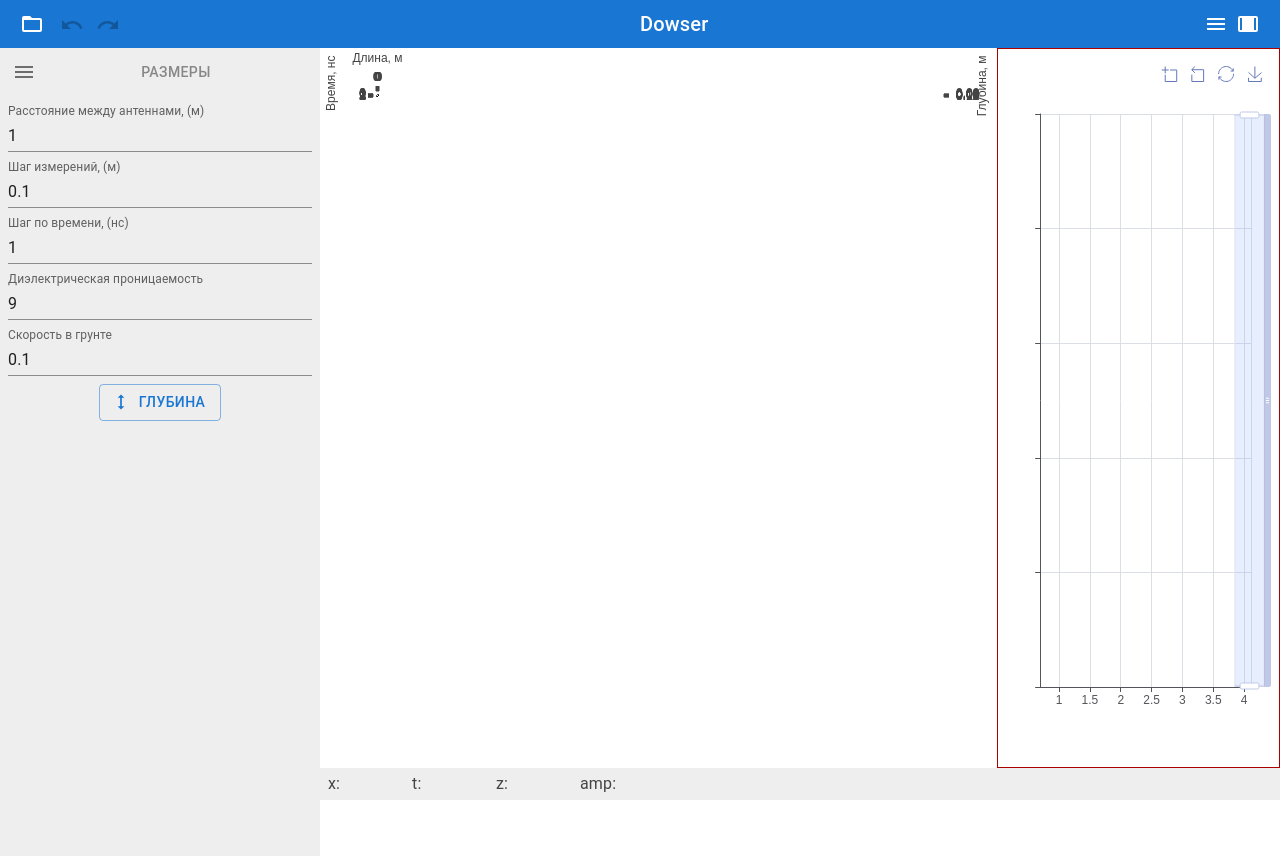
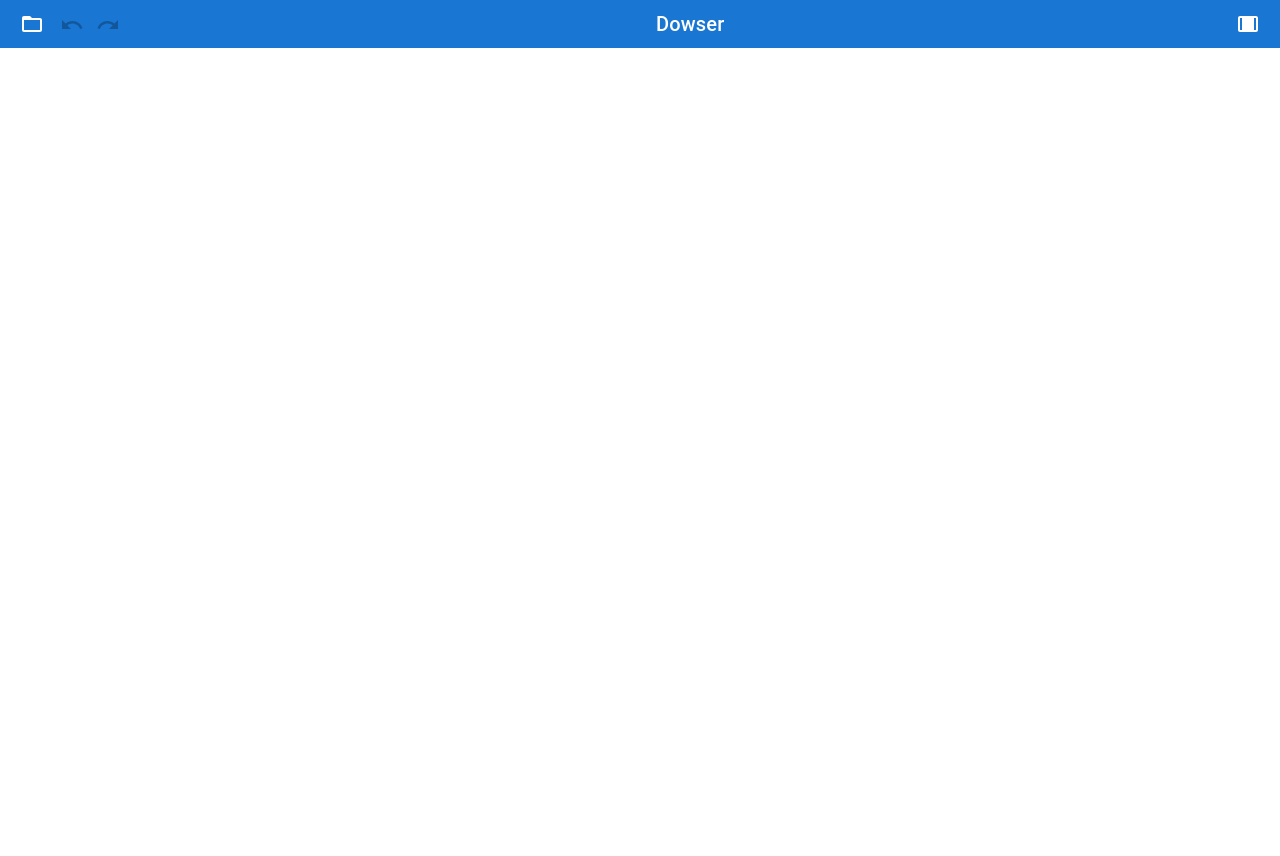
Before and after one commit to teodorro/dowser, a React (Vite) app: page / in a window 1280 px wide. After the commit the page ends 800 px from the top, so only its background shows below. Built offline with nearby package versions, Linux system fonts and the light colour scheme; what react-plotly.js would draw is missing.

Commit message:
style: UI tuning

```diff
--- a/src/App.tsx
+++ b/src/App.tsx
@@ -8,10 +8,13 @@ import ErrorNotification from './components/ErrorNotification';
 import BscanFft from './features/BscanFft';
 import BscanCanvas from './features/BScanCanvas';
 import StatusBar from './features/StatusBar';
+import useBscanStore from './stores/bscan-store';
 
 function App() {
   const ascanHidden = useUiStore.use.ascanHidden();
   const fftMode = useUiStore.use.fftMode();
+
+  const isDataLoaded = useBscanStore.use.bscanFullAmp().length > 0;
 
   return (
     <Box
@@ -35,7 +38,7 @@ function App() {
           background: '#fff',
         }}
       >
-        <Settings></Settings>
+        {isDataLoaded && <Settings></Settings>}
         {/* {!fftMode && <Bscan rotated={true}></Bscan>} */}
         {/* <Box sx={{ display: 'flex', flexDirection: 'column', height: '100%' }}>
           {!fftMode && <BscanCanvas></BscanCanvas>}
@@ -43,6 +46,7 @@ function App() {
         </Box>
         {fftMode && <BscanFft rotated={true}></BscanFft>}
         {!ascanHidden && <Ascan></Ascan>} */}
+        {isDataLoaded && (
           <Box
             sx={{
               display: 'flex',
@@ -64,6 +68,7 @@ function App() {
             </Box>
             <StatusBar></StatusBar>
           </Box>
+        )}
       </Box>
       <Box
         sx={{
--- a/src/features/Ascan.tsx
+++ b/src/features/Ascan.tsx
@@ -142,8 +142,7 @@ export default function Ascan() {
         height: '100%',
         overflowX: 'auto',
         overflowY: 'hidden',
-        borderLeft: '2px solid #444',
-        border: '1px solid #a00',
+        borderLeft: '1px solid #444',
       }}
     >
       <ReactEChartsCore
--- a/src/features/BScan.tsx
+++ /dev/null
@@ -1,193 +0,0 @@
-import { useEffect, useLayoutEffect, useMemo, useRef, useState } from 'react';
-import createPlotlyComponent from 'react-plotly.js/factory';
-import Plotly from 'plotly.js-dist-min';
-const Plot = createPlotlyComponent(Plotly);
-import useBscanStore from '../stores/bscan-store';
-import useDataProcessorStore from '../stores/data-processor-store';
-import useVisualSettingsStore from '../stores/visual-settings-store';
-import { logAmplitude } from '../processing/visual-processing/log-amplitude';
-
-const transpose = <T,>(m: T[][]): T[][] =>
-  m.length
-    ? Array.from({ length: m[0].length }, (_, c) => m.map((r) => r[c]))
-    : [];
-
-export default function Bscan({ rotated = false }: { rotated?: boolean }) {
-  const m = { t: 36, r: 12, b: 36, l: 56 };
-
-  const bscan = useBscanStore.use.bscan();
-  const bscanToShow = useBscanStore.use.bscanToShow();
-  const bscanFullAmp = useBscanStore.use.bscanFullAmp();
-  const dx = useBscanStore.use.dx();
-  const dt = useBscanStore.use.dt();
-  const velocity = useBscanStore.use.velocity();
-  const selectedYAxis = useBscanStore.use.selectedYAxis();
-
-  const setBscan = useBscanStore.use.setBscan();
-  const setBscanToShow = useBscanStore.use.setBscanToShow();
-  const setAscanInd = useBscanStore.use.setIndexAscan();
-
-  const logAmplitudeSelected =
-    useVisualSettingsStore.use.logAmplitudeSelected();
-
-  const operations = useDataProcessorStore.use.operations();
-
-  const z = useMemo(
-    () => (rotated ? transpose(bscanToShow) : bscanToShow),
-    [bscanToShow, rotated],
-  );
-
-  const hostRef = useRef<HTMLDivElement>(null);
-  const [hostH, setHostH] = useState(400);
-  const [yTickVals, setYTickVals] = useState<number[]>([]);
-  const [yTickText, setYTickText] = useState<string[]>([]);
-
-  const rows = z.length || 0;
-  const cols = rows ? z[0].length : 0;
-  const cellPx = rows ? (hostH - m.t - m.b) / rows : 8;
-
-  useLayoutEffect(() => {
-    if (!hostRef.current) return;
-    const ro = new ResizeObserver(([entry]) => {
-      const h = Math.max(120, Math.floor(entry.contentRect.height));
-      setHostH(h);
-    });
-    ro.observe(hostRef.current);
-    return () => ro.disconnect();
-  }, []);
-
-  const plotW = Math.max(200, Math.floor(cellPx * cols + m.l + m.r));
-  const plotH = hostH;
-
-  const x = useMemo(() => Array.from({ length: cols }, (_, i) => i), [cols]);
-  const y = useMemo(() => Array.from({ length: rows }, (_, i) => i), [rows]);
-
-  const everyX = 10;
-  const xTickVals = [];
-  const xTickText = [];
-  for (let i = 0; i < cols; i += everyX) {
-    xTickVals.push(i);
-    xTickText.push((i * dx).toFixed(0));
-  }
-
-  useEffect(() => {
-    const vals: number[] = [];
-    const text: string[] = [];
-    if (selectedYAxis === 'time') {
-      for (let i = 0; i < rows; i += 10) {
-        const val = Number.parseFloat((i * dt).toFixed(1));
-        vals.push(i);
-        text.push(val.toString());
-      }
-      setYTickVals(vals);
-      setYTickText(text);
-    } else if (selectedYAxis === 'depth') {
-      for (let d = 0; ; d += 1) {
-        const i = Number.parseFloat((d / dt / velocity).toFixed(0));
-        if (vals.every((x) => x !== i && x + 9 < i)) {
-          vals.push(i);
-          text.push(d.toString());
-        }
-        if (i > rows) break;
-      }
-      setYTickVals(vals);
-      setYTickText(text);
-    }
-  }, [bscanToShow, selectedYAxis, velocity, dt]);
-
-  useEffect(() => {
-    const data = bscanFullAmp;
-    setBscan(data);
-  }, [bscanFullAmp, operations]);
-
-  useEffect(() => {
-    let data = bscan;
-    if (logAmplitudeSelected) {
-      data = logAmplitude(data);
-    }
-    setBscanToShow(data);
-  }, [bscan, logAmplitudeSelected]);
-
-  const onHover = (event: Readonly<Plotly.PlotHoverEvent>) => {
-    const inds = event.xvals;
-    if (inds != null && inds.length > 0) {
-      let ind = Number.parseInt((inds[0] as number).toFixed(0));
-      ind = Math.max(0, ind);
-      ind = Math.min(ind, bscanToShow.length - 1);
-      setAscanInd(ind);
-    }
-  };
-
-  return (
-    <div
-      ref={hostRef}
-      style={{
-        width: '100%',
-        height: '100%',
-        overflowX: 'auto',
-        overflowY: 'hidden',
-      }}
-    >
-      <div
-        style={{
-          width: plotW,
-          height: plotH,
-        }}
-      >
-        <Plot
-          data={[
-            {
-              type: 'heatmap',
-              z,
-              x,
-              y,
-              colorscale: 'Jet',
-              showscale: false,
-              zsmooth: false,
-            } as Partial<Plotly.PlotData>,
-          ]}
-          layout={{
-            width: plotW,
-            // width: Math.max(plotW, hostRef.current?.clientWidth),
-            height: plotH,
-            dragmode: 'pan',
-            margin: m,
-            xaxis: {
-              domain: [0, 1],
-              side: 'top',
-              scaleanchor: 'y',
-              scaleratio: 1,
-              constrain: 'domain',
-              title: { text: rotated ? 'Длина' : 'Время', standoff: 8 },
-              // optional: start from the leftmost visible “viewport” equal to host width
-              // range: [0, Math.ceil((plotW - m.l - m.r) / cellPx)],
-              tickmode: 'array',
-              tickvals: xTickVals,
-              ticktext: xTickText,
-            },
-            yaxis: {
-              domain: [0, 1],
-              autorange: 'reversed',
-              constrain: 'domain',
-              ticks: 'outside',
-              title: { text: rotated ? 'Время' : 'Глубина', standoff: 8 },
-              tickmode: 'array',
-              tickvals: yTickVals,
-              ticktext: yTickText,
-            },
-            uirevision: 'keep',
-          }}
-          config={{
-            scrollZoom: true,
-            doubleClick: false,
-            displayModeBar: true,
-            modeBarButtonsToRemove: ['zoom2d', 'select2d', 'lasso2d'],
-          }}
-          style={{ width: '100%', height: '100%' }}
-          useResizeHandler={false}
-          onHover={onHover}
-        />
-      </div>
-    </div>
-  );
-}
--- a/src/features/BScanCanvas.tsx
+++ b/src/features/BScanCanvas.tsx
@@ -27,6 +27,7 @@ export default function BscanCanvas() {
   const operations = useDataProcessorStore.use.operations();
 
   const canvasRef = useRef<HTMLCanvasElement | null>(null);
+  const redrawRef = useRef<() => void>(() => {});
 
   const [scale, setScale] = useState(1);
   const [tx, setTx] = useState(0);
@@ -66,6 +67,14 @@ export default function BscanCanvas() {
   const lut = useMemo(() => {
     return getPalette(selectedPalette);
   }, [selectedPalette]);
+
+  useEffect(() => {
+    const canvas = canvasRef.current;
+    if (!canvas) return;
+    const ro = new ResizeObserver(() => redrawRef.current());
+    ro.observe(canvas);
+    return () => ro.disconnect();
+  }, []);
 
   useEffect(() => {
     const data = bscanFullAmp;
@@ -116,11 +125,25 @@ export default function BscanCanvas() {
 
       let min = valueRange?.min ?? Infinity;
       let max = valueRange?.max ?? -Infinity;
+      // if (!valueRange) {
+      //   for (let y = 0; y < rows; y++) {
+      //     const row = bscanToShow[y];
+      //     for (let x = 0; x < cols; x++) {
+      //       const v = row[x];
+      //       if (v < min) min = v;
+      //       if (v > max) max = v;
+      //     }
+      //   }
+      //   if (!Number.isFinite(min) || !Number.isFinite(max) || min === max) {
+      //     min = 0;
+      //     max = 1;
+      //   }
+      // }
       if (!valueRange) {
-        for (let y = 0; y < rows; y++) {
-          const row = bscanToShow[y];
-          for (let x = 0; x < cols; x++) {
-            const v = row[x];
+        for (let y = 0; y < cols; y++) {
+          const col = bscanToShow[y];
+          for (let x = 0; x < rows; x++) {
+            const v = col[x];
             if (v < min) min = v;
             if (v > max) max = v;
           }
@@ -305,6 +328,8 @@ export default function BscanCanvas() {
 
     drawRulers(ctx);
   };
+
+  redrawRef.current = redraw;
 
   const getBscanIndexFromMouse = (e: MouseEvent) => {
     const canvas = canvasRef.current;
--- a/src/features/GprToolbar.tsx
+++ b/src/features/GprToolbar.tsx
@@ -6,7 +6,7 @@ import {
   Toolbar,
   Typography,
 } from '@mui/material';
-import { FolderOpen, Menu, WidthNormal, WidthWide } from '@mui/icons-material';
+import { FolderOpen, WidthNormal, WidthWide } from '@mui/icons-material';
 import UndoRedo from './UndoRedo';
 import { loadDataFile } from '../read-file/load-data-file';
 import useUiStore from '../stores/ui-store';
@@ -57,26 +57,6 @@ export default function GprToolbar() {
     }
   };
 
-  const calcCarrots = () => {
-    const min = 1;
-    const max = 35;
-    const minRed = 1;
-    const maxRed = 54;
-    const chosen: number[] = [];
-    for (let i = 0; i < 7; i++) {
-      while (true) {
-        const x = Math.floor(Math.random() * max) + min;
-        if (chosen.every((y) => y !== x)) {
-          chosen.push(x);
-          break;
-        }
-      }
-    }
-    chosen.sort((a, b) => a - b);
-    const red = Math.floor(Math.random() * maxRed) + minRed;
-    console.log('yellow', chosen, 'red', red);
-  };
-
   return (
     <Box sx={{ flexGrow: 1, height: '3em' }}>
       <AppBar position="static" sx={{ height: '3em' }}>
@@ -111,25 +91,6 @@ export default function GprToolbar() {
           <Typography variant="h6" component="div" sx={{ flexGrow: 1 }}>
             {filename}
           </Typography>
-          {/* <IconButton
-            size="medium"
-            edge="start"
-            color="inherit"
-            aria-label="menu"
-            sx={{ mr: 0.5 }}
-          >
-            <DarkMode></DarkMode>
-          </IconButton> */}
-          <IconButton
-            size="medium"
-            edge="start"
-            color="inherit"
-            aria-label="menu"
-            sx={{ mr: 0.5 }}
-            onClick={calcCarrots}
-          >
-            <Menu />
-          </IconButton>
           <IconButton
             size="medium"
             edge="start"
--- a/src/features/Settings.tsx
+++ b/src/features/Settings.tsx
@@ -75,6 +75,7 @@ export default function Settings() {
         anchorEl={anchorEl}
         open={open}
         onClose={handleClose}
+        disableScrollLock
         slotProps={{
           list: {
             'aria-labelledby': 'basic-button',
--- a/src/index.css
+++ b/src/index.css
@@ -24,12 +24,19 @@ a:hover {
   color: #535bf2;
 }
 
+html,
 body {
   margin: 0;
-  display: flex;
-  place-items: center;
+  padding: 0;
+  width: 100%;
+  height: 100%;
+  overflow: hidden;
   min-width: 320px;
-  min-height: 100vh;
+}
+
+#root {
+  width: 100%;
+  height: 100%;
 }
 
 h1 {
--- a/src/stores/bscan-store.ts
+++ b/src/stores/bscan-store.ts
@@ -30,26 +30,10 @@ interface IBscanStore {
 }
 
 const useBscanStoreBase = create<IBscanStore>((set) => ({
-  bscan: [
-    [1, 20, 30],
-    [20, 1, 60],
-    [30, 60, 1],
-  ],
-  bscanToShow: [
-    [1, 20, 30],
-    [20, 1, 60],
-    [30, 60, 1],
-  ],
-  bscanFullAmp: [
-    [1, 20, 30],
-    [20, 1, 60],
-    [30, 60, 1],
-  ],
-  bscanFft: [
-    [1, 20, 30],
-    [20, 1, 60],
-    [30, 60, 1],
-  ],
+  bscan: [],
+  bscanToShow: [],
+  bscanFullAmp: [],
+  bscanFft: [],
   d: 1,
   dx: 0.1,
   dt: 1,
```
Lines whose indentation alone changed are shown as unchanged.
